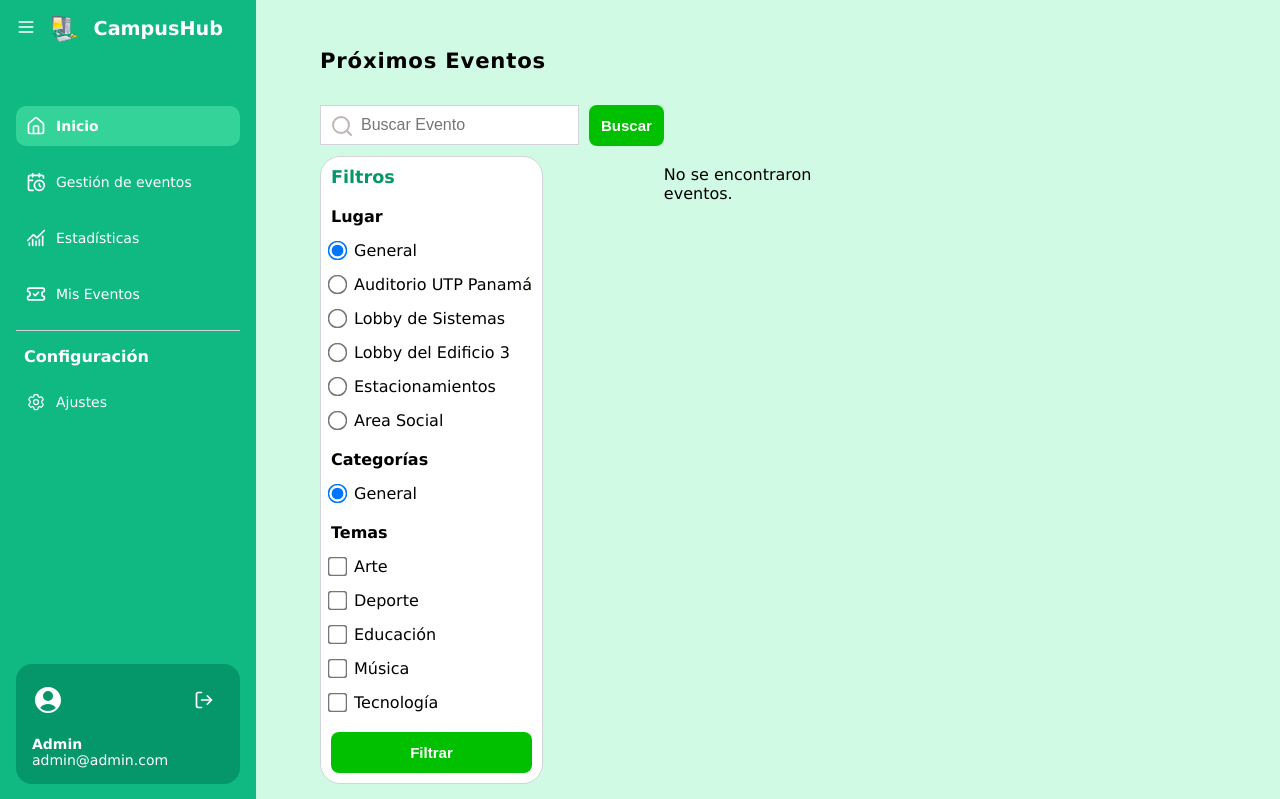
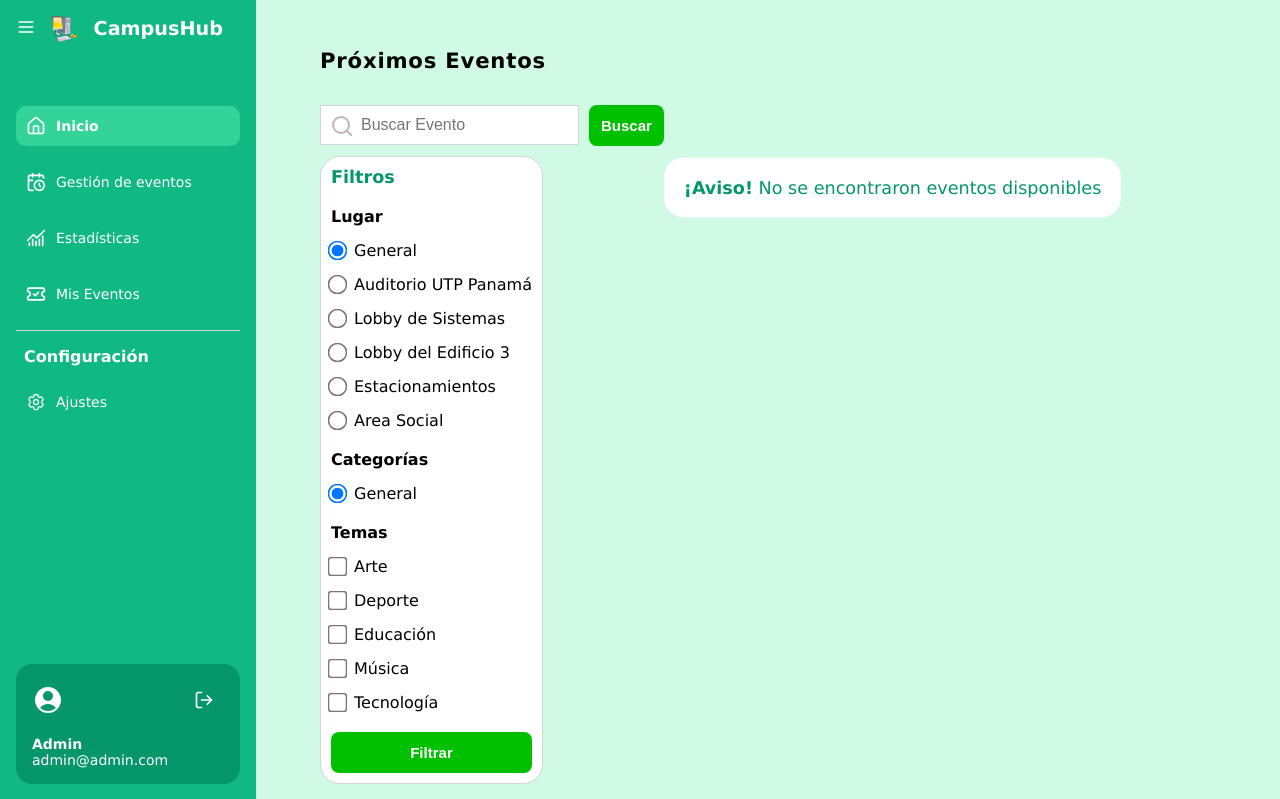
Before and after one commit to Wcno/campusHub, a PHP site: page /app/home.php in a window 1280 px wide. Shown: the top 799 px of the page. Run offline with PHP 8.4, Linux system fonts and the light colour scheme; a user stored in the database is signed in; data comes from the database, SQL or seed files in the repository; data that the repository does not hold is empty; a stand-in replaces the project's code that opens the database connection; some libraries are stand-ins or nearby versions.

Commit message:
change css

```diff
--- a/app/home.php
+++ b/app/home.php
@@ -197,7 +197,9 @@ try {
             echo '</div>';
           }
         } else {
-          echo '<p>No se encontraron eventos.</p>';
+          echo '<div class="not-found">';
+          echo '<h3><span>¡Aviso!</span> No se encontraron eventos disponibles</h3>';
+          echo '</div>';
         }
         ?>
       </div>
--- a/app/verEvento.php
+++ b/app/verEvento.php
@@ -107,7 +107,7 @@ if ($_SERVER['REQUEST_METHOD'] === 'POST' && isset($_POST['action'])) {
 
 
                     <p><strong>Capacidad:</strong> <?php echo htmlspecialchars($event['capacity']); ?></p>
-                    <p><strong>location:</strong> <?php echo htmlspecialchars($event['location']); ?></p>
+                    <p><strong>Lugar:</strong> <?php echo htmlspecialchars($event['location']); ?></p>
                     <p><strong>Tema:</strong> <?php echo htmlspecialchars($event['topic']); ?></p>
                     <p><strong>Categoría:</strong> <?php echo htmlspecialchars($event['category'] ?? 'General'); ?></p>
                 </div>
--- a/css/home.css
+++ b/css/home.css
@@ -153,3 +153,34 @@ hr{
 .filter > h3{
     color:var(--dark-primary);
 }
+
+.not-found{
+    background-color: white;
+    height: max-content;
+    padding:20px;
+    color:var(--dark-primary);
+    border-radius: 20px;
+    animation: bounce 1s infinite;
+
+}
+
+.not-found span{
+    font-weight:900;
+}
+
+.not-found h3{
+    font-weight: normal;
+}
+
+
+
+@keyframes bounce {
+  0%, 100% {
+    transform: translateY(-25%);
+    animation-timing-function: cubic-bezier(0.8, 0, 1, 1);
+  }
+  50% {
+    transform: translateY(0);
+    animation-timing-function: cubic-bezier(0, 0, 0.2, 1);
+  }
+}
```
